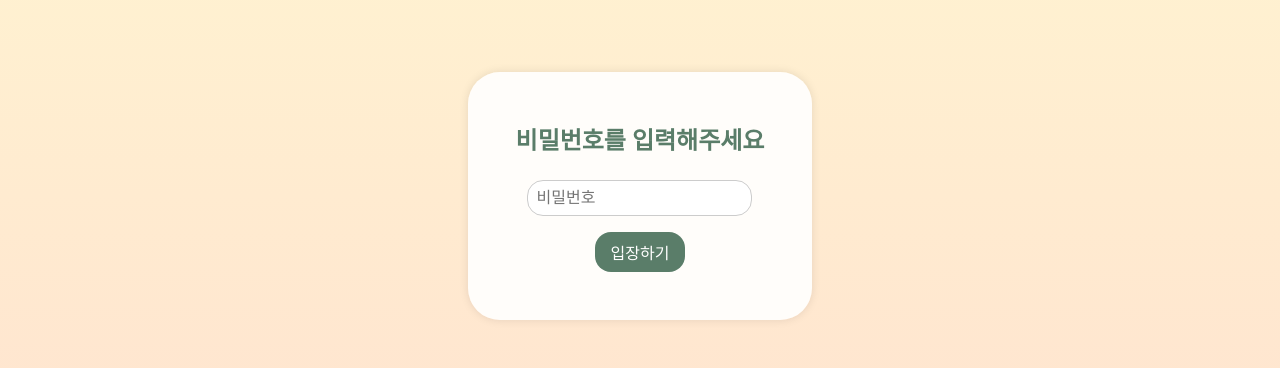
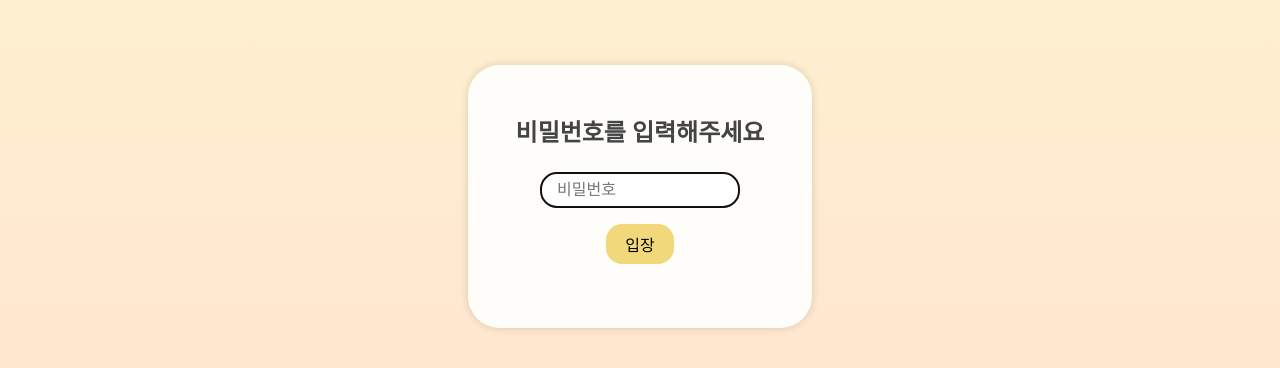
Before and after one commit to Matsuyu-Archive/Matsuyu-Archive, a plain HTML site: page password.html in a window 1280 px wide. Shown: the part 204-572 px from the top of the page. Drawn offline with Linux system fonts and the light colour scheme; a web font is replaced by a local one.

Commit message:
Add files via upload

```diff
--- a/password.html
+++ b/password.html
@@ -3,75 +3,88 @@
 <html lang="ko">
 <head>
   <meta charset="UTF-8">
+  <meta name="viewport" content="width=device-width, initial-scale=1.0">
   <title>비밀번호 입력</title>
+  <link rel="preconnect" href="https://fonts.googleapis.com">
+  <link rel="preconnect" href="https://fonts.gstatic.com" crossorigin>
   <link href="https://fonts.googleapis.com/css2?family=Gowun+Batang&display=swap" rel="stylesheet">
   <style>
+    * {
+      margin: 0;
+      padding: 0;
+      box-sizing: border-box;
+      font-family: 'Gowun Batang', serif;
+    }
+
     body {
-      font-family: 'Gowun Batang', serif;
       background: linear-gradient(to bottom, #fff6d1, #ffe0cf);
+      height: 100vh;
       display: flex;
-      flex-direction: column;
       justify-content: center;
       align-items: center;
-      height: 100vh;
-      margin: 0;
     }
 
-    .box {
+    .container {
       background-color: rgba(255, 255, 255, 0.9);
+      padding: 3rem;
       border-radius: 2rem;
-      padding: 2rem 3rem;
-      box-shadow: 0 0 10px rgba(0,0,0,0.1);
+      box-shadow: 0 0 10px rgba(0, 0, 0, 0.15);
       text-align: center;
     }
 
-    h1 {
-      color: #5a7d69;
+    h2 {
       font-size: 1.5rem;
+      color: #444;
       margin-bottom: 1.5rem;
     }
 
     input[type="password"] {
-      padding: 0.5rem;
+      padding: 0.5rem 1rem;
+      font-size: 1rem;
+      border: 1px solid #ccc;
       border-radius: 1rem;
-      border: 1px solid #ccc;
-      font-size: 1rem;
+      width: 200px;
+      margin-bottom: 1rem;
     }
 
     button {
-      margin-top: 1rem;
-      padding: 0.5rem 1rem;
-      background-color: #5a7d69;
-      color: white;
+      padding: 0.5rem 1.2rem;
+      background-color: #f0d87b;
       border: none;
       border-radius: 1rem;
+      font-size: 1rem;
       cursor: pointer;
-      font-size: 1rem;
+      transition: background-color 0.3s ease;
+    }
+
+    button:hover {
+      background-color: #e0c96b;
     }
 
     .error {
       margin-top: 1rem;
-      color: #d33;
+      color: red;
       font-size: 0.9rem;
     }
   </style>
 </head>
 <body>
-  <div class="box">
-    <h1>비밀번호를 입력해주세요</h1>
-    <input type="password" id="pwInput" placeholder="비밀번호">
+  <div class="container">
+    <h2>비밀번호를 입력해주세요</h2>
+    <input type="password" id="passwordInput" placeholder="비밀번호" autofocus>
     <br>
-    <button onclick="checkPassword()">입장하기</button>
-    <div class="error" id="errorMsg"></div>
+    <button onclick="checkPassword()">입장</button>
+    <div class="error" id="errorMessage"></div>
   </div>
 
   <script>
     function checkPassword() {
-      const password = document.getElementById("pwInput").value;
-      if (password === "matsuyu") {
-        window.location.href = "index.html";
+      const password = document.getElementById('passwordInput').value;
+      const correctPassword = "0112";
+      if (password === correctPassword) {
+        window.location.href = "main.html";
       } else {
-        document.getElementById("errorMsg").textContent = "비밀번호가 틀렸습니다.";
+        document.getElementById('errorMessage').textContent = "비밀번호가 틀렸습니다.";
       }
     }
   </script>
```
